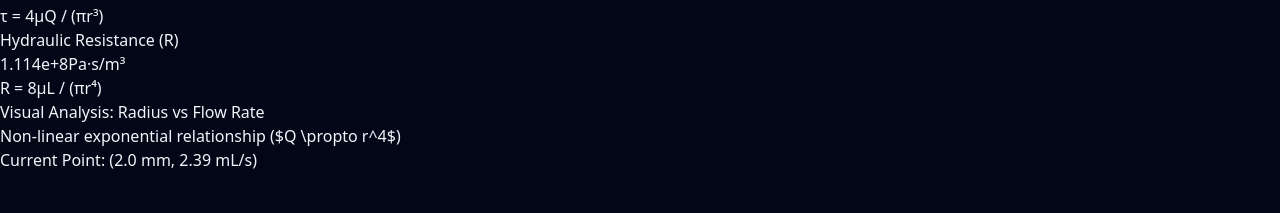
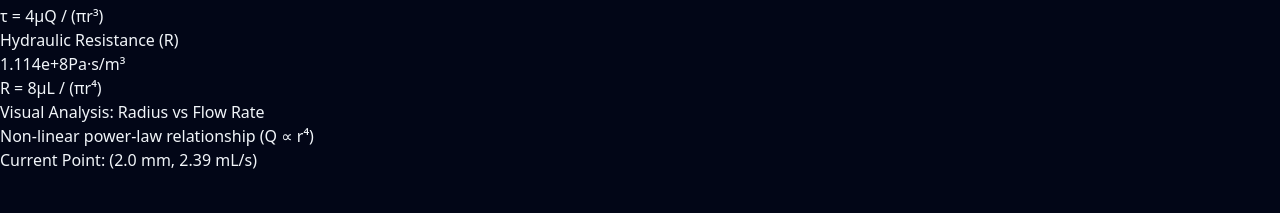
Before and after one commit to darknesssynchronized-cloud/Blood-Flow-Simulator, a Next.js app: page / in a window 1280 px wide. Shown: the part 1320-1533 px from the top of the page. Built offline with nearby package versions, Linux system fonts and the light colour scheme.

Commit message:
Update RadiusFlowChart.tsx

```diff
--- a/components/visualization/RadiusFlowChart.tsx
+++ b/components/visualization/RadiusFlowChart.tsx
@@ -77,7 +77,7 @@ export function RadiusFlowChart({
           <h2 className="text-sm font-mono uppercase tracking-wider text-cyan-400 font-bold">
             Visual Analysis: Radius vs Flow Rate
           </h2>
-          <p className="text-xs text-slate-400 mt-0.5">Non-linear exponential relationship ($Q \propto r^4$)</p>
+          <p className="text-xs text-slate-400 mt-0.5">Non-linear power-law relationship (Q ∝ r⁴)</p>
         </div>
         <div className="text-right font-mono text-xs">
           <span className="text-slate-400">Current Point: </span>
```
